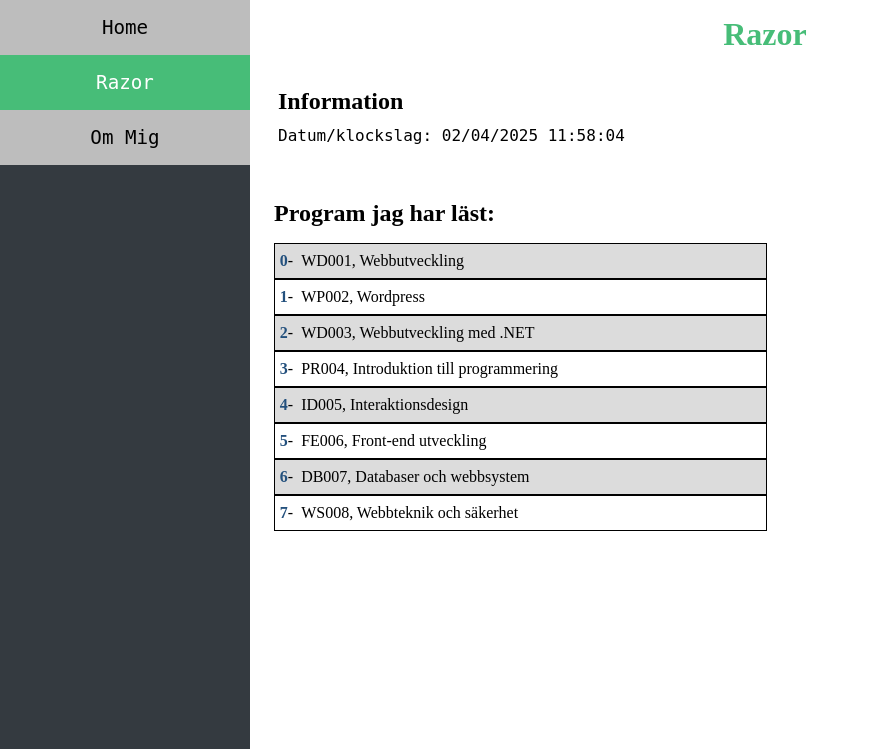
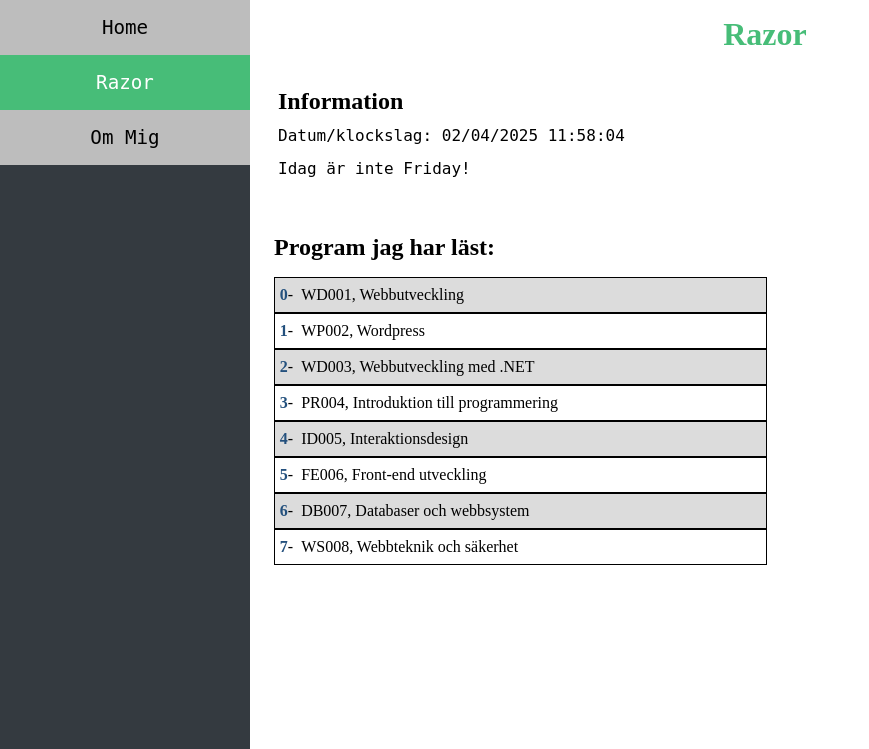
Before and after one commit to kashef0/Webbutveckling-med-NET, an ASP.NET Core app: page /Razor in a window 1280 px wide. Shown: the part 80-829 px from the top of the page, without its empty margins (0-869 px from the left). Run offline with ASP.NET Core 8, Linux system fonts and the light colour scheme; style sheets or scripts are compiled from the project's sources.

Commit message:
Update Razor.cshtml
kolla om idag är fredag eller inte

```diff
--- a/Kmoment1.1/myApp/Pages/Razor.cshtml
+++ b/Kmoment1.1/myApp/Pages/Razor.cshtml
@@ -3,6 +3,8 @@
 @{
     ViewData["Title"] = "Razor";
     var date = DateTime.Now.ToString();
+    var day = DateTime.Today.DayOfWeek;
+    var friday = DayOfWeek.Friday;
     string[] lists = {
     "WD001, Webbutveckling",
     "WP002, Wordpress",
@@ -23,6 +25,11 @@
 <section class="razor-date">
     <h2>Information</h2>
     <p>Datum/klockslag: @date</p>
+    @if (day == friday) {
+        <p>Idag är @friday!</p>
+    } else  {
+        <p>Idag är inte @friday!</p>
+    }
 </section>
 <section class="razor-course">
     <h2>Program jag har läst:</h2>
```
